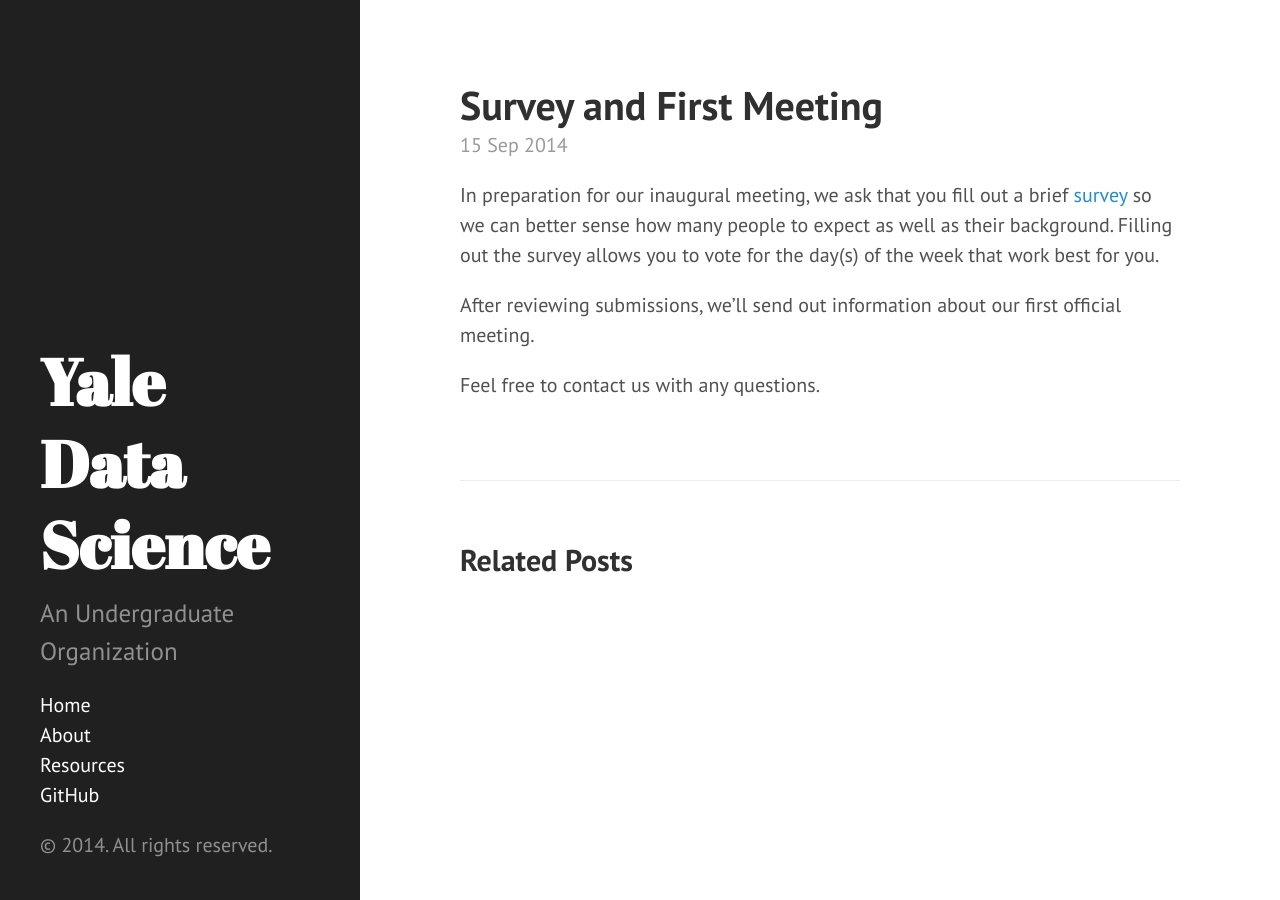
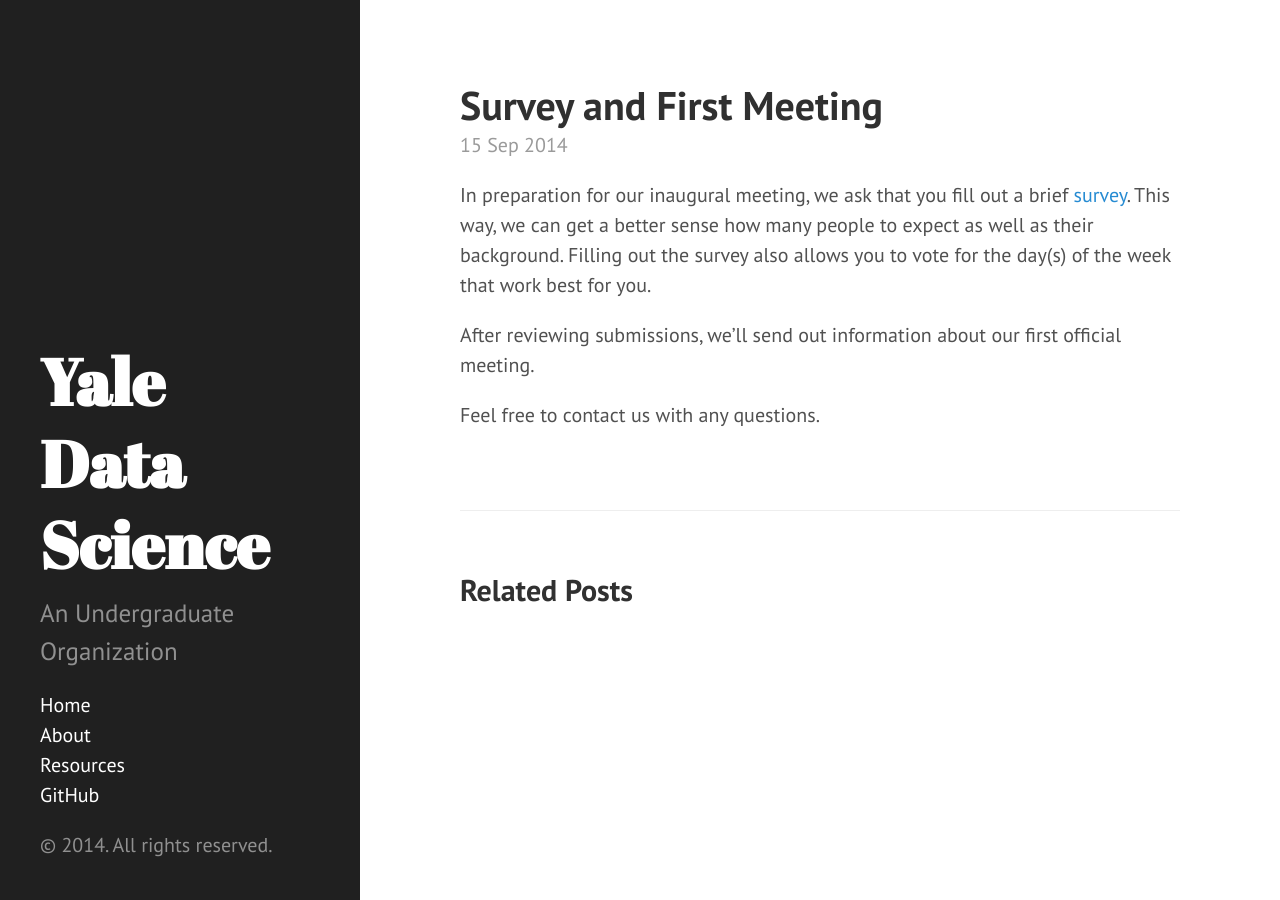
Before and after one commit to YaleDataScience/old-site, a Jekyll site: the page built from _posts/2014-09-15-survey-and-first-meeting.md, in a window 1280 px wide. Built offline with Jekyll 4.4.1, drawn with Linux system fonts in a browser that asks for light colours; Markdown is read by kramdown in place of the engine named in the settings.

Commit message:
post typo

```diff
--- a/_posts/2014-09-15-survey-and-first-meeting.md
+++ b/_posts/2014-09-15-survey-and-first-meeting.md
@@ -4,7 +4,7 @@
 ---
 
 
-In preparation for our inaugural meeting, we ask that you fill out a brief [survey](https://docs.google.com/a/yale.edu/forms/d/1kLlXPVgHLrGOP87r1xqk_0nuT1f_yQphNacMwwzsftI/viewform?usp=send_form) so we can better sense how many people to expect as well as their background. Filling out the survey allows you to vote for the day(s) of the week that work best for you.
+In preparation for our inaugural meeting, we ask that you fill out a brief [survey](https://docs.google.com/a/yale.edu/forms/d/1kLlXPVgHLrGOP87r1xqk_0nuT1f_yQphNacMwwzsftI/viewform?usp=send_form). This way, we can get a better sense how many people to expect as well as their background. Filling out the survey also allows you to vote for the day(s) of the week that work best for you.
 
 After reviewing submissions, we'll send out information about our first official meeting.
 
```
